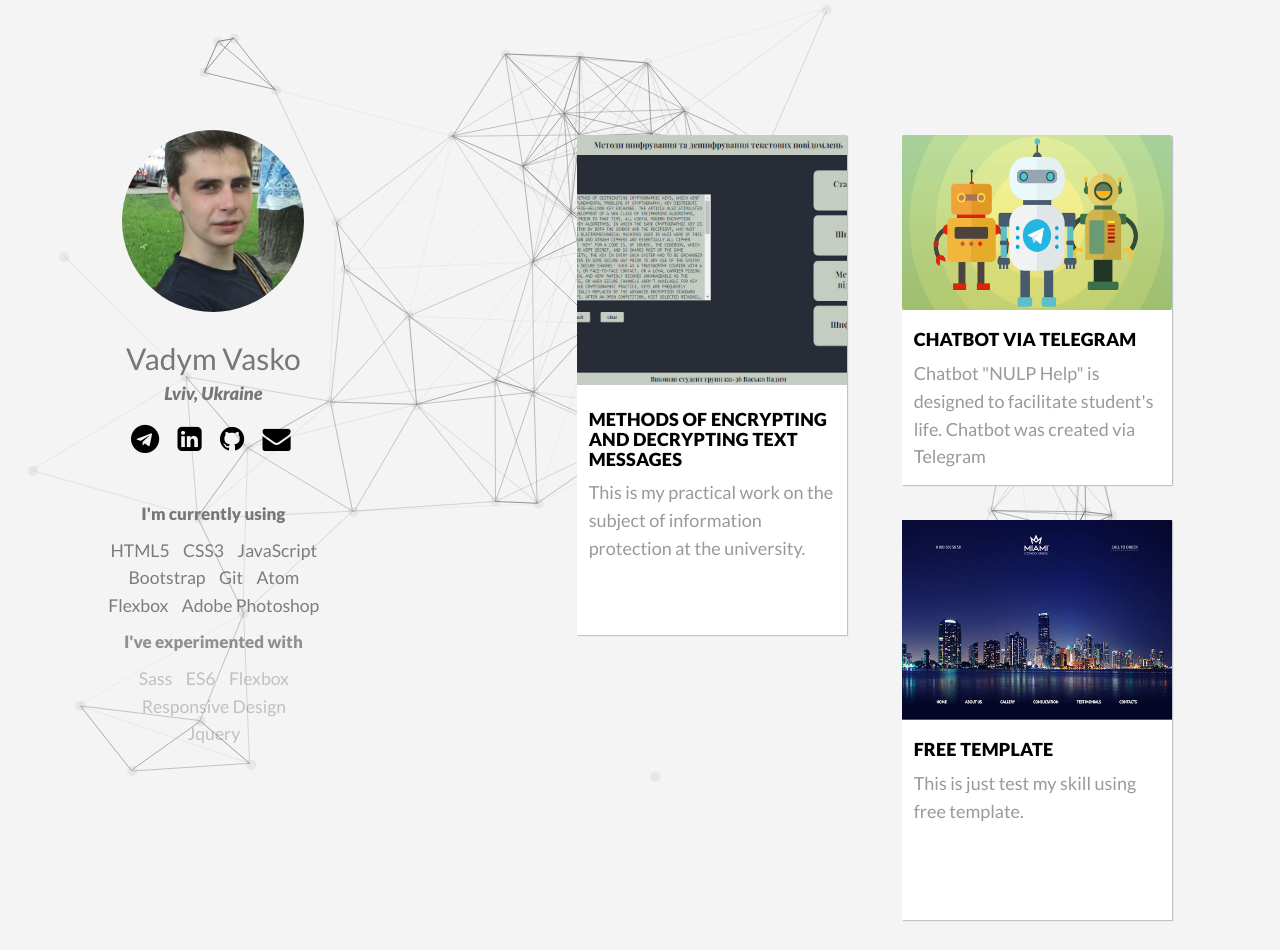
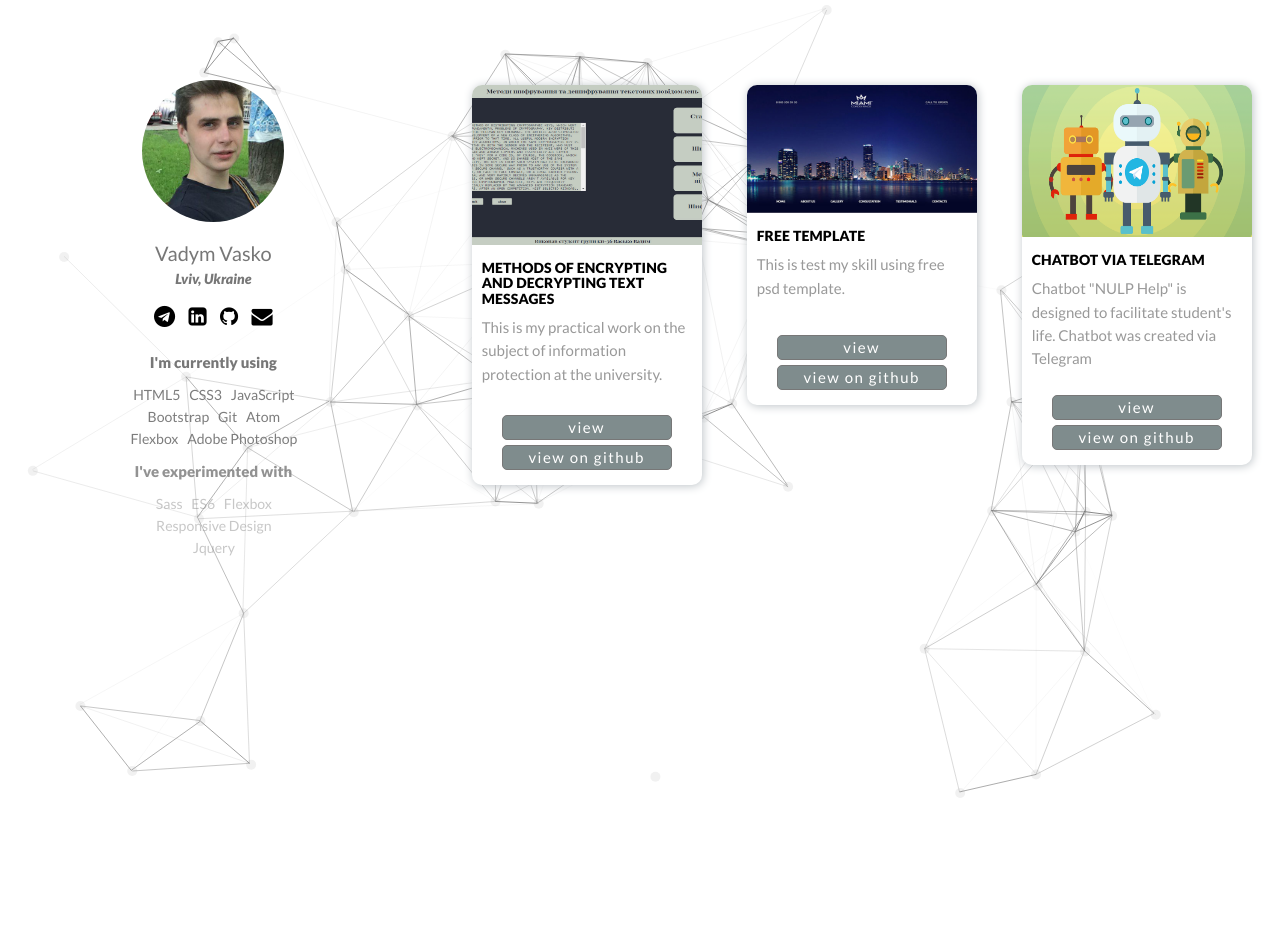
Before and after one commit to vadikcorp/vadikcorp.github.io, a plain HTML site: page index.html in a window 1280 px wide. After the commit the page ends 800 px from the top, so only its background shows below. Drawn offline with nearby package versions, Linux system fonts and the light colour scheme.

Commit message:
fix-display_docleancode_addnote.txt

```diff
--- a/css/main.css
+++ b/css/main.css
@@ -3,288 +3,163 @@ body {
   overflow-x: hidden;
   /* Prevent scroll on narrow devices */
   display: block;
-  background-color: #F4F4F4;
 }
 html {
   box-sizing: border-box;
 }
 *, *:before, *:after {
   box-sizing: inherit;
+  outline: 0;
 }
 #wrapper {
   font-family: 'Lato', sans-serif;
   font-size: 16px;
   line-height: 1.55;
-  color: #000000;
-  height: 100vh;
 }
+/*--------------sidebar css*/
 #sidebar {
   z-index: 100;
   text-align: center;
   color:#777777;
   font-size: 110%;
 }
-.grid {
-  margin-top: 130px;
-}
 .photo {
-  padding: 130px 0px 10px 0px;
+  padding: 80px 0px 0px 0px;
 }
 .photome {
    border-radius: 100px;
 }
-
+#sidebar h2 {
+  font-size:20px;
+}
 #sidebar h4 {
-  padding-top: 2px;
+  font-size: 14px;
+  padding-top: 0px;
   line-height: 0.7em;
   font-style: italic;
 }
-a{
-  text-decoration: none;
-  cursor: pointer;
-}
 .link{
-  margin-top: 25px;
+  margin-top: 20px;
   margin-left: 10px;
 }
 .link-icon {
   color: #000000;
-  margin-right: 15px;
-  font-size: 160%;
+  margin-right: 10px;
+  font-size: 120%;
 }
 .about__one {
-  margin-top: 45px;
+  margin-top: 20px;
   font-weight: 900;
 }
 .about__two {
   font-weight: 900;
 }
 #sidebar p{
-  font-size: 17px;
+  font-size: 15px;
 }
 .skillset {
   padding-right: 39px;
+  font-size: 80%;
 }
 .skill {
   display: inline-block;
-  margin: 0 5px;
+  margin: 0 3px;
   padding: 0;
   list-style: none;
 }
-.project:first-child{
+/*---------------content css*/
+.project {
+  border-radius: 10px;
+  z-index: 100;
+  margin: 5px 0px 30px 45px;
+  padding:0px;
+  width: 230px;
+  background-color: #ffffff;
+  box-shadow: 1px 1px 10px #bdc3c7;
+  transition: all .3s ease-out;
 }
-.project {
-    z-index: 100;
-  /*margin-left: 85px;
-  margin-bottom: 30px;
-  margin-top: 5px;
-  margin-right: 40px;*/
-  margin: 5px 40px 30px 85px;
-  padding:0px;
-  width: 270px;
-  background-color: #ffffff;
-  box-shadow: 1px 1px 1px #bdc3c7;
-  transition: all .3s ease-out;
+.project:hover {
+  box-shadow: 2px 2px 30px #777;
+}
+.photo__project{
+  transition: all .2s ease-out;
+}
+.grid {
+  padding-top: 80px;
 }
 .info__icon {
   display: none;
   font-size: 350%;
 }
-.project:hover {
-  box-shadow: 0px 0px 7px #777777;
-}
-.projectone:hover .info__icon {
-  display: inline;
-  position: absolute;
-  top: 100px;
-  left: 115px;
-  opacity: .9;
-}
-.projecttwo:hover .info__icon {
-  display: inline;
-  position: absolute;
-  top: 63px;
-  left: 115px;
-  opacity: .9;
-}
-.projectthree:hover .info__icon {
-  display: inline;
-  position: absolute;
-  top: 75px;
-  left: 115px;
-  opacity: .9;
-}
-.projectfour:hover .info__icon {
-  display: inline;
-  position: absolute;
-  top: 75px;
-  left: 115px;
-  opacity: .9;
-}
-.photo__project{
-  transition: all .2s ease-out;
-}
-.project:hover .photo__project {
-  opacity: 0.3;
-}
 .projectone {
-  height: 500px;
+  height: 400px;
 }
 .projecttwo {
-  height: 350px;
+  height: 320px;
 }
 .projectthree {
-  height: 400px;
+  height: 380px;
 }
 .projectfour {
   height: 600px;
 }
-.projectone .project__text {
-  height: 50%;
-  padding:15px 10px 0px 12px;
+.project__text {
+  height: 60%;
+  padding:5px 7px 0px 10px;
 }
-.projecttwo .project__text {
-  height: 50%;
-  padding:10px 10px 0px 12px;
+.project__photo {
+  height: 40%;
 }
-.projectthree .project__text {
-  height: 50%;
-  padding:10px 10px 0px 12px;
+.photo__project {
+  border-top-left-radius: 10px;
+  border-top-right-radius: 10px;
+}
+.view {
+  margin: -70px 30px 0px 30px;
+}
+.photo__project {
+  border-top-left-radius: 10px;
+  border-top-right-radius: 10px;
 }
 .project__text p {
   color: #999;
-  font-size: 18px;
+  font-size: 15px;
+  margin-bottom: 0px;
 }
-.project__photo {
-  height: 50%;
+.button-css {
+  cursor: pointer;
+  padding: 0 22px;
+  font-size: 15px;
+  width: 170px;
+  height: 25px;
+  margin-bottom: 5px;
+  border: 0;
+  color: #fff;
+  border: 1px solid #777777;
+  text-align: center;
+  background: #7f8c8d;
+  border-radius: 5px;
+  letter-spacing: 0.1em;
+}
+.button-css:hover {
+  box-shadow: 2px 2px 3px #777777;
+  color: #7f8c8d;
+  background: #ffffff;
 }
 .a__head:hover {
   text-decoration:none
+}
+a{
+  text-decoration: none;
+  cursor: pointer;
 }
 .a__head h4 {
   font-weight: 900;
   color:black;
   letter-spacing: .01em;
-  font-size: 18px;
+  font-size: 14px;
   text-transform: uppercase;
 }
-
-/*-----------------------------------Adaptive MEDIA KEY*/
-/*-----------------------------------Adaptive MEDIA KEY*/
-/*-----------------------------------Adaptive MEDIA KEY*/
-/*-----------------------------------Adaptive MEDIA KEY*/
-/*-----------------------------------Adaptive MEDIA KEY*/
-@media (max-width: 767px) {
-  .project{
-    margin: -30px 30px 70px 50px;
-  }
-  .photo {
-    margin-top: -80px;
-  }
-  .about__one {
-    margin-top: 15px
-  }
-}
-
-@media (min-width: 320px) {
-  .project {
-    margin-left: 25px;
-  }
-}
-@media (min-width:414px) {
-  .project {
-    margin:0 auto 50px auto;
-    width:100%;
-  }
-  .grid {
-    padding: 0 50px 0 50px;
-  }
-}
-@media (min-width:375px) {
-  .project {
-    margin:0 auto 50px auto;
-    width:100%;
-  }
-  .grid {
-    padding: 0 50px 0 50px;
-  }
-}
-@media (min-width:360px) {
-  .project {
-    margin:0 auto 50px auto;
-    width:100%;
-  }
-  .grid {
-    padding: 0 50px 0 50px;
-  }
-}
-@media (min-width:1280px) {
-  .project {
-    margin: 5px 0px 30px 85px;
-    width:260px;
-  }
-  .grid {
-    padding: 0 50px 0 50px;
-  }
-}
-@media (max-width:1024px) {
-  .project {
-    margin: 5px 0px 30px 55px;
-    width:280px;
-  }
-  .grid {
-    padding: 0 0px 0 0px;
-  }
-}
-@media (min-width:736px) {
-  .project {
-    margin: 5px 0px 30px 55px;
-    width:240px;
-  }
-  .grid {
-    padding: 0 0px 0 55px;
-  }
-}
-@media (min-width:667px) {
-  .project {
-    margin: 5px 0px 30px 55px;
-    width:240px;
-  }
-  .grid {
-    padding: 0 0px 0 15px;
-  }
-}
-@media (min-width:640px) {
-  .project {
-    margin: 5px 0px 30px 55px;
-    width:230px;
-  }
-  .grid {
-    padding: 0 0px 0 15px;
-  }
-}
-@media (min-width:768px) {
-  .project {
-    margin: 5px 0px 30px 55px;
-    width:270px;
-  }
-  .grid {
-    padding: 0 0px 0 15px;
-  }
-}
-@media (min-width:568px) {
-  .project {
-    margin: 5px 0px 30px 55px;
-    width:270px;
-  }
-  .grid {
-    padding: 0 0px 0 95px;
-  }
-}
-
-/*------------------------------------------------ADAPTIVE FOR
-------------------------------------------------ADAPTIVE FOR
------------------------------------------------ADAPTIVE FOR*/
 /*PARTICLES JS LIBARY*/
 #particles-js {
   position: fixed;
--- a/index.html
+++ b/index.html
@@ -21,20 +21,21 @@
 </head>
 <body>
   <div id="wrapper">
-
     <div class="container-fluid">
       <div class="row">
         <!-- ***SIDEBAR*** -->
-        <div id="sidebar" class="col-xs-12 col-sm-5 col-md-3 col-lg-4">
-          <div class="photo"><img src="img/me.jpg" alt="This is me" id="profile-1" class="animated fadeIn photome" height="182px" width="182px"></div>
+        <div id="sidebar" class="col-xs-12 col-sm-5 col-md-4 col-lg-4">
+          <div class="photo"><img src="img/me.jpg" alt="This is me" id="profile-1" class="animated fadeIn photome" height="142px" width="142px"></div>
           <h2 id="profile-2" class="animated fadeIn">Vadym Vasko</h2>
           <h4 id="profile-3" class="animated fadeIn">Lviv, Ukraine</h4>
+          <!-- Link-telegran+linkedin+github+mail -->
           <div class="link ">
             <a target="_blank" href="http://telegram.me/vadikcorp"><i  id="iconanim"class="animated fadeIn fa fa-telegram link-icon" aria-hidden="true"></i></a>
             <a target="_blank" href="https://www.linkedin.com/in/vadym-vasko-649726134/"><i class="animated fadeIn fa fa-linkedin-square link-icon" id="iconanim" aria-hidden="true"></i></a>
             <a target="_blank" href="http://github.com/vadikcorp"><i  id="iconanim"class="animated fadeIn fa fa-github link-icon" aria-hidden="true"></i></a>
             <a href="mailto:vadum.vasko@gmail.com"><i class="animated fadeIn fa fa-envelope link-icon" id="iconanim" aria-hidden="true"></i></a>
           </div>
+          <!-- My skill -->
           <p class="animated fadeIn about__one" id="text-area-1">I'm currently using</p>
           <ul class="animated fadeIn skillset" id="text-area-2">
             <li class="skill">HTML5</li>
@@ -61,85 +62,80 @@
         </div>
         <!-- ***SIDEBAR END*** -->
         <!-- ***CONTENT*** -->
-        <div class="col-xs-12 col-sm-7 col-md-9 col-lg-8">
+        <div class="col-xs-12 col-sm-7 col-md-8 col-lg-8">
           <div class="grid">
 
             <div class="row">
               <!-- PROJECT ONE -->
-            <div id="section-1" class="col-xs-12 col-sm-12 col-md-6 col-lg-3 project projectone  animated fadeInDown">
+              <div id="section-1" class="col-xs-12 col-sm-12 col-md-4 col-lg-4 project projectone animated fadeInDown">
 
                 <div class="project__photo">
+                  <a href=""><img class="photo__project" src="img/projectcypher.jpg" alt="project cypherlab" width="100%" height="100%"></a>
+                </div>
 
-                <i class="info__icon fa fa-chevron-right" aria-hidden="true"></i>
-                <a href=""><img class="photo__project" src="img/projectcypher.jpg" alt="project cypherlab" width="100%" height="100%"></a>
-
-              </div>
                 <div class="project__text">
-                <a href="" class="a__head"><h4>Methods of encrypting and decrypting text messages</h4></a>
+                  <a href="https://vadikcorp.github.io/cyphers" class="a__head"><h4>Methods of encrypting and decrypting text messages</h4></a>
                   <p>This is my practical work on the subject of information protection at the university.</p>
                 </div>
 
+                <div class="view">
+                  <a href="https://vadikcorp.github.io/" target="_blank"><input type="button" name="view" value="view" class="button-css"></a>
+                  <br>
+                  <a href="https://github.com/vadikcorp/vadikcorp.github.io" target="_blank"><input type="button" name="viewgit" value="view on github" class="button-css"</a>
+                </div>
+                <!-- link__view -->
               </div>
               <!-- PROJECT TWO -->
-            <div id="section-2" class="animated fadeInDown col-xs-12 col-sm-12 col-md-6 col-lg-3 project projecttwo">
+              <div id="section-2" class="col-xs-12 col-sm-12 col-md-4 col-lg-4 project projecttwo animated fadeInDown">
 
                 <div class="project__photo">
+                  <a href="">
+                    <img class="photo__project" src="img/miami.jpg" alt="project miami" width="100%" height="100%"></a>
+                </div>
 
-                <i class="info__icon fa fa-chevron-right" aria-hidden="true"></i>
-                <a href="">
-                  <img class="photo__project" src="img/telegram.png" alt="project cypherlab" width="100%" height="100%"></a>
+                <div class="project__text">
+                  <a href="" class="a__head"><h4>Free template</h4></a>
+                  <p>This is test my skill using free psd template.</p>
+                </div>
+
+                <div class="view">
+                  <input type="button" name="view" value="view" class="button-css">
+                  <br>
+                  <input type="button" name="viewgit" value="view on github" class="button-css">
+                </div>
 
               </div>
+              <!-- PROJECT THREE -->
+              <div id="section-3" class="col-xs-12 col-sm-12 col-md-4 col-lg-4 project projectthree animated fadeInDown">
+
+                <div class="project__photo">
+                  <a href="">
+                    <img class="photo__project" src="img/telegram.png" alt="project telegram_chatbot" width="100%" height="100%"></a>
+                </div>
+
                 <div class="project__text">
                   <a href="" class="a__head"><h4>Chatbot via Telegram</h4></a>
                   <p>Chatbot "NULP Help" is designed to facilitate student's life. Chatbot was created via Telegram</p>
                 </div>
 
+                <div class="view">
+                  <input type="button" name="view" value="view" class="button-css">
+                  <br>
+                  <input type="button" name="viewgit" value="view on github" class="button-css">
                 </div>
-
-            <!-- PROJECT THREE -->
-            <div id="section-3"   class="animated fadeInDown   col-xs-12 col-sm-12 col-md-6 col-lg-3 project projectthree">
-
-              <div class="project__photo">
-
-                <i class="info__icon fa fa-chevron-right" aria-hidden="true"></i>
-                <a href="">
-                  <img class="photo__project" src="img/miami.jpg" alt="project cypherlab" width="100%" height="100%"></a>
-
-              </div>
-              <div class="project__text">
-                <a href="" class="a__head"><h4>Free template</h4></a>
-                <p>This is just test my skill using free template.</p>
-              </div>
-
-            </div>
-            <!-- PROJECT fOUR -->
-            <!-- <div class="col-xs-12 col-sm-6 col-md-6 col-lg-3 project projectfour">
-
-              <div class="project__photo">
-
-                <i class="info__icon fa fa-chevron-right" aria-hidden="true"></i>
-                <a href="">
-                  <img class="photo__project" src="img/telegram.png" alt="project cypherlab" width="100%" height="100%"></a>
-
-              </div>
-              <div class="project__text">
-                <a href="" class="a__head"><h4>GAV GAVG GAV GAV</h4></a>
-                <p>This is my practical work on the subject of information protection at the university.</p>
-              </div>
-
-            </div> -->
 
               </div>
             </div>
 
           </div>
+        </div>
         <!-- ***CONTENT END*** -->
       </div>
     </div>
   </div>
-    <div id="particles-js">
-    </div>
+  <!-- Particles-js div -->
+    <div id="particles-js"></div>
+
   <script src="https://cdn.jsdelivr.net/particles.js/2.0.0/particles.min.js"></script>
   <script>
     particlesJS.load('particles-js', 'particles.json', function(){
```
Also changed, not shown: 1 other file. Lines whose indentation alone changed are shown as unchanged.
